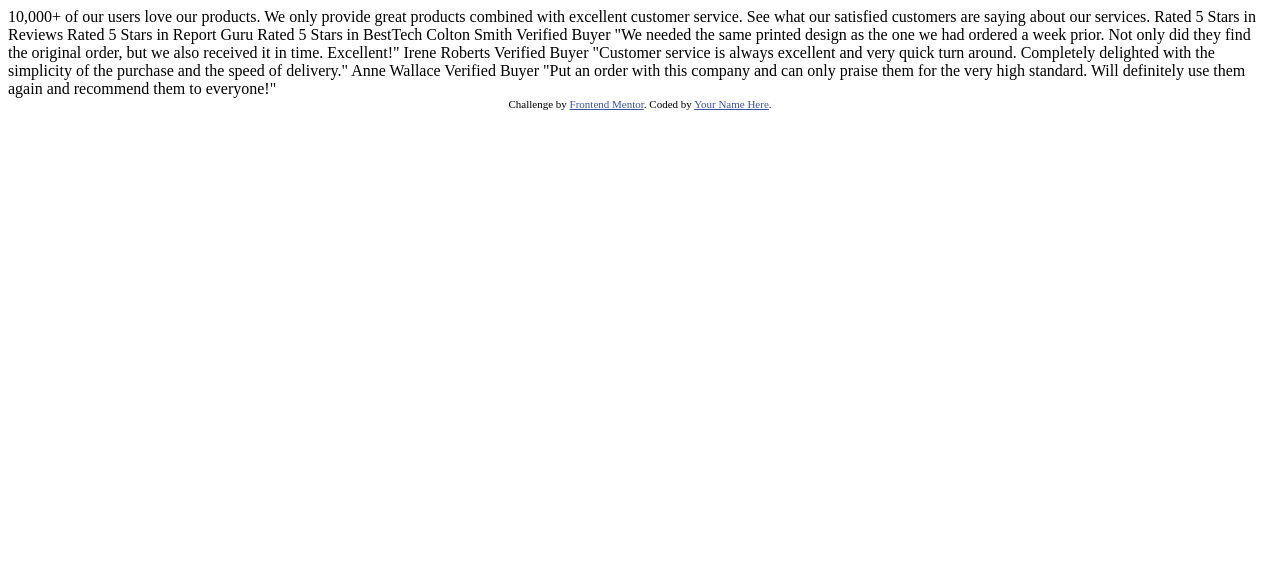
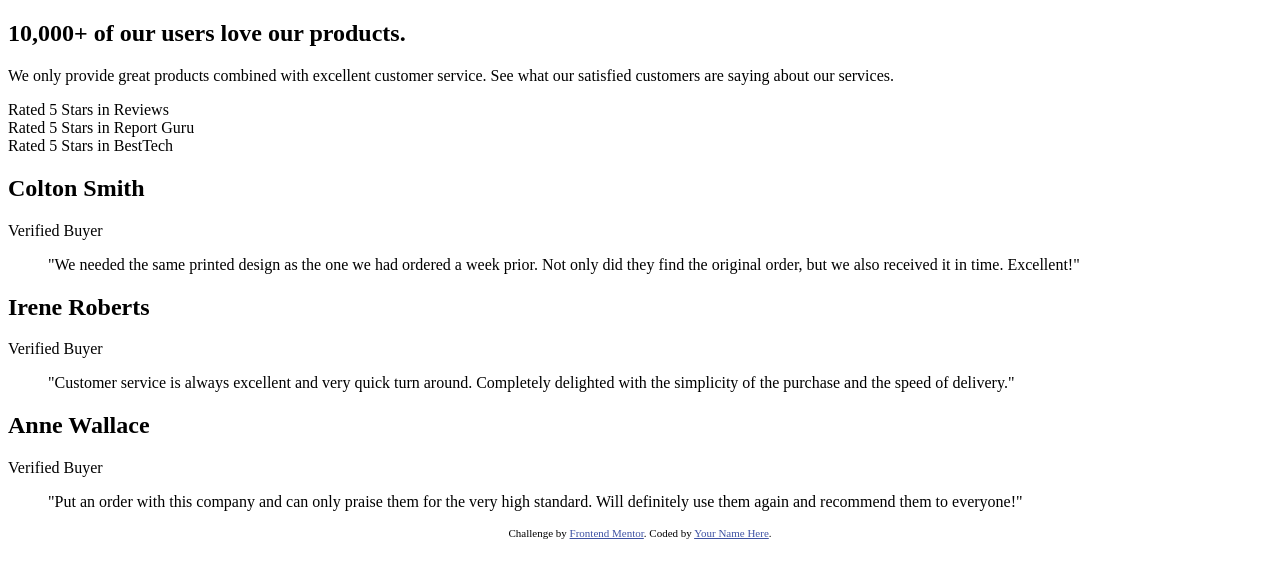
Before and after one commit to Edgar-Meza/Social-proof-section, a plain HTML site: page index.html in a window 1280 px wide. Drawn offline with Linux system fonts and the light colour scheme.

Commit message:
se agregaron archivos de estilos css y scss, ademas dela estructura de la pagina

```diff
--- a/index.html
+++ b/index.html
@@ -3,59 +3,61 @@
   <head>
     <meta charset="UTF-8" />
     <meta name="viewport" content="width=device-width, initial-scale=1.0" />
-    <!-- displays site properly based on user's device -->
-
-    <link
-      rel="icon"
-      type="image/png"
-      sizes="32x32"
-      href="./images/favicon-32x32.png"
-    />
-
-    <title>Frontend Mentor | Social proof section</title>
-
-    <!-- Feel free to remove these styles or customise in your own stylesheet 👍 -->
-    <style>
-      .attribution {
-        font-size: 11px;
-        text-align: center;
-      }
-      .attribution a {
-        color: hsl(228, 45%, 44%);
-      }
-    </style>
+    <link rel="icon" type="image/png" sizes="32x32" href="./images/favicon-32x32.png"/>
+    <link rel="stylesheet" href="css/style.css">
+    <title>Social proof section</title>
   </head>
   <body>
-    10,000+ of our users love our products.
-
-    We only provide great products combined with excellent customer service.
-    See what our satisfied customers are saying about our services.
-
+    <main>
+      <section>
+        <h1>10,000+ of our users love our products.</h1>
+        <p>We only provide great products combined with excellent customer service.
+          See what our satisfied customers are saying about our services.</p>
+      </section>
+      <section>
+        <div>
           Rated 5 Stars in Reviews
+        </div>
+        <div>
           Rated 5 Stars in Report Guru
+        </div>
+        <div>
           Rated 5 Stars in BestTech
-
-    Colton Smith
-    Verified Buyer
+        </div>
+      </section>
+      <section>
+        <div>
+          <h2>Colton Smith</h2>
+          <span>Verified Buyer</span>
+          <blockquote>
             "We needed the same printed design as the one we had ordered a week prior.
             Not only did they find the original order, but we also received it in time.
             Excellent!"
-
-    Irene Roberts
-    Verified Buyer
+          </blockquote>
+        </div>
+        <div>
+          <h2>Irene Roberts </h2>
+          <span>Verified Buyer</span>
+          <blockquote>
             "Customer service is always excellent and very quick turn around. Completely
             delighted with the simplicity of the purchase and the speed of delivery."
-
-    Anne Wallace
-    Verified Buyer
+          </blockquote>
+        </div>
+        <div>
+          <h2>Anne Wallace </h2>
+          <span>Verified Buyer</span>
+          <blockquote>
             "Put an order with this company and can only praise them for the very high
             standard. Will definitely use them again and recommend them to everyone!"
-
-    <div class="attribution">
+          </blockquote>
+        </div>
+      </section>
+    </main>
+    <footer class="attribution">
       Challenge by
       <a href="https://www.frontendmentor.io?ref=challenge" target="_blank"
         >Frontend Mentor</a
       >. Coded by <a href="#">Your Name Here</a>.
-    </div>
+    </footer>
   </body>
 </html>
--- /dev/null
+++ b/sass/style.scss
@@ -0,0 +1,8 @@
+
+.attribution {
+    font-size: 11px;
+    text-align: center;
+}
+.attribution a {
+    color: hsl(228, 45%, 44%);
+}
```
Also changed, not shown: css/style.css (added), 1 other file. Lines whose indentation alone changed are shown as unchanged.
